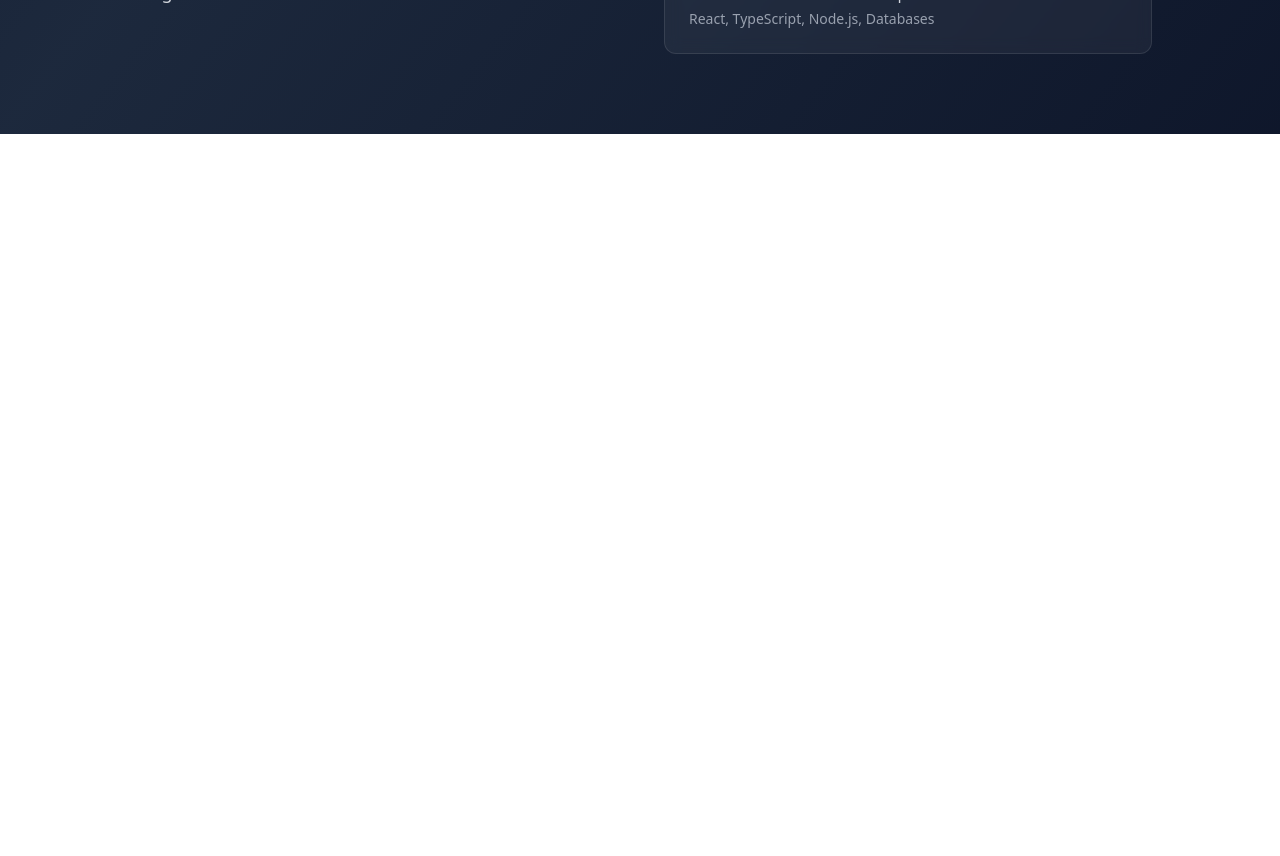
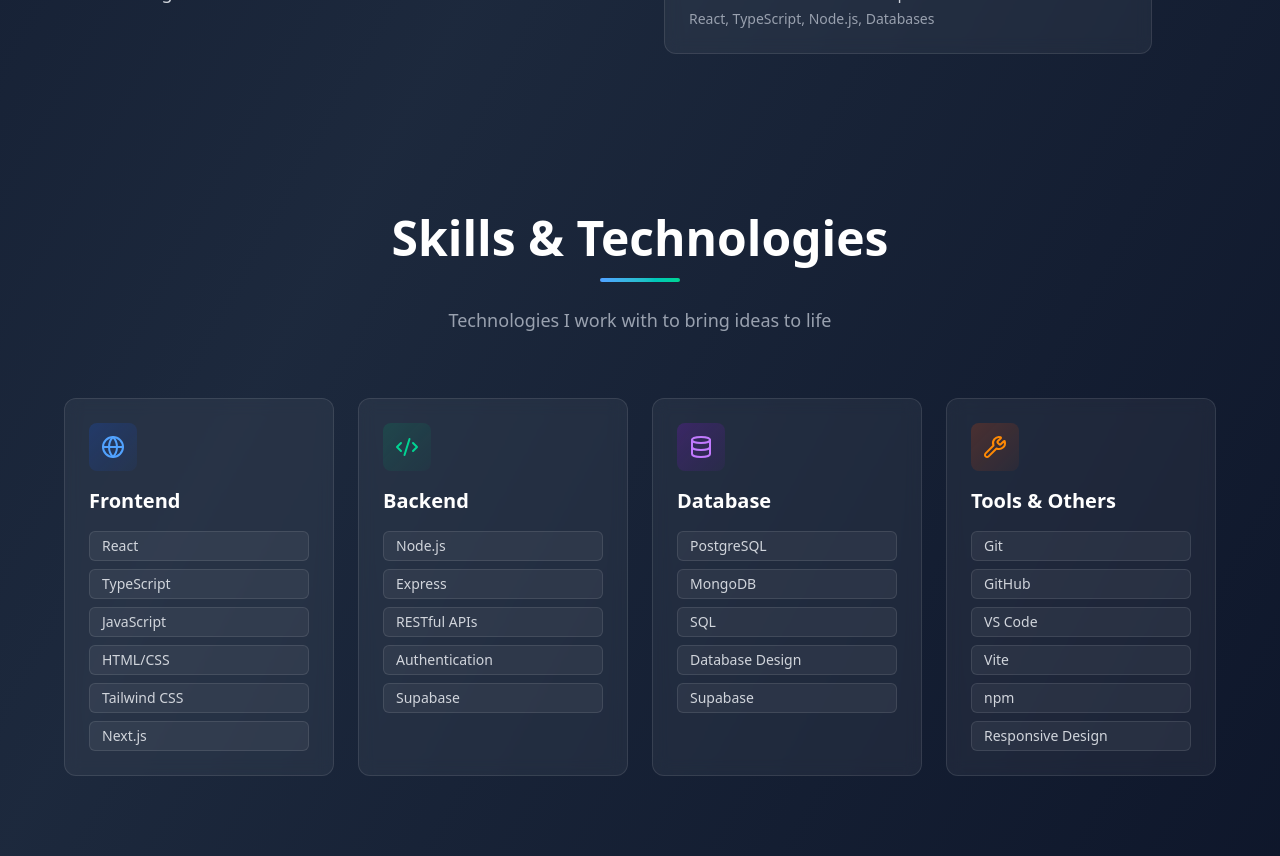
Before and after one commit to Sachin-8125/portfolio, a React (Vite) app: page / in a window 1280 px wide. Shown: the part 1480-2336 px from the top of the page. Before the commit the page ends 1614 px from the top, so only its background shows below. Built offline with nearby package versions, Linux system fonts and the light colour scheme.

Commit message:
Skills componenet added

```diff
--- a/src/App.tsx
+++ b/src/App.tsx
@@ -1,11 +1,13 @@
 import Hero from './components/Hero';
 import About from './components/About';
+import Skills from './components/Skills';
 
 function App() {
     return (
         <div className="min-h-screen bg-linear-to-br from-slate-900 via-slate-800 to-slate-900">
           <Hero />
           <About />
+          <Skills />
         </div>
     );
 }
--- /dev/null
+++ b/src/components/Skills.tsx
@@ -0,0 +1,85 @@
+import { Code2, Database, Globe, Wrench } from "lucide-react";
+
+export default function Skilss(){
+  const skills = [
+    {
+      title: 'Frontend',
+      icon: Globe,
+      color: 'blue',
+      skills: ['React', 'TypeScript', 'JavaScript', 'HTML/CSS', 'Tailwind CSS', 'Next.js']
+    },
+    {
+      title: 'Backend',
+      icon: Code2,
+      color: 'emerald',
+      skills: ['Node.js', 'Express', 'RESTful APIs', 'Authentication', 'Supabase']
+    },
+    {
+      title: 'Database',
+      icon: Database,
+      color: 'purple',
+      skills: ['PostgreSQL', 'MongoDB', 'SQL', 'Database Design', 'Supabase']
+    },
+    {
+      title: 'Tools & Others',
+      icon: Wrench,
+      color: 'orange',
+      skills: ['Git', 'GitHub', 'VS Code', 'Vite', 'npm', 'Responsive Design']
+    }
+  ];
+
+  const getColorClasses = (color: string) => {
+    const colors = {
+      blue: 'from-blue-600/20 to-blue-600/5 border-blue-500/30 text-blue-400',
+      emerald: 'from-emerald-600/20 to-emerald-600/5 border-emerald-500/30 text-emerald-400',
+      purple: 'from-purple-600/20 to-purple-600/5 border-purple-500/30 text-purple-400',
+      orange: 'from-orange-600/20 to-orange-600/5 border-orange-500/30 text-orange-400'
+    };
+    return colors[color as keyof typeof colors];
+  };
+
+  return (
+    <section id="skills" className="py-20 relative">
+      <div className="container mx-auto px-6">
+        <div className="max-w-6xl mx-auto">
+          <div className="text-center mb-16">
+            <h2 className="text-4xl md:text-5xl font-bold text-white mb-4">
+              Skills & Technologies
+            </h2>
+            <div className="w-20 h-1 bg-linear-to-r from-blue-400 to-emerald-400 mx-auto rounded-full"></div>
+            <p className="text-gray-400 mt-6 text-lg">
+              Technologies I work with to bring ideas to life
+            </p>
+          </div>
+
+          <div className="grid md:grid-cols-2 lg:grid-cols-4 gap-6">
+            {skills.map((category, index) => {
+              const Icon = category.icon;
+              return (
+                <div
+                  key={index}
+                  className="bg-white/5 backdrop-blur-sm border border-white/10 rounded-xl p-6 hover:bg-white/10 transition-all duration-300 transform hover:scale-105"
+                >
+                  <div className={`inline-flex p-3 bg-linear-to-br ${getColorClasses(category.color)} rounded-lg mb-4`}>
+                    <Icon className="w-6 h-6" />
+                  </div>
+                  <h3 className="text-xl font-semibold text-white mb-4">{category.title}</h3>
+                  <div className="space-y-2">
+                    {category.skills.map((skill, skillIndex) => (
+                      <div
+                        key={skillIndex}
+                        className="text-gray-300 text-sm py-1 px-3 bg-white/5 rounded-md border border-white/10"
+                      >
+                        {skill}
+                      </div>
+                    ))}
+                  </div>
+                </div>
+              );
+            })}
+          </div>
+        </div>
+      </div>
+    </section>
+  );
+}
```
